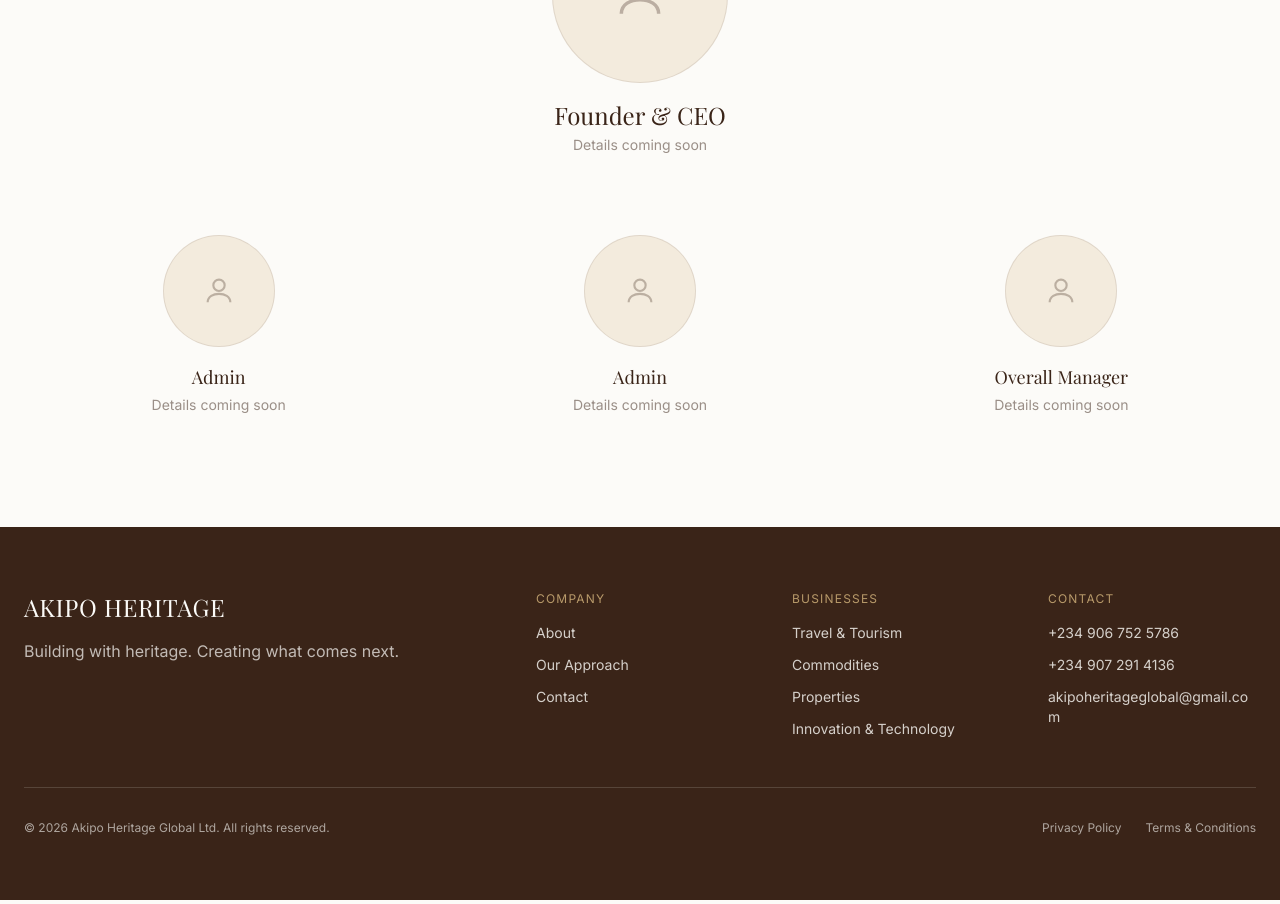
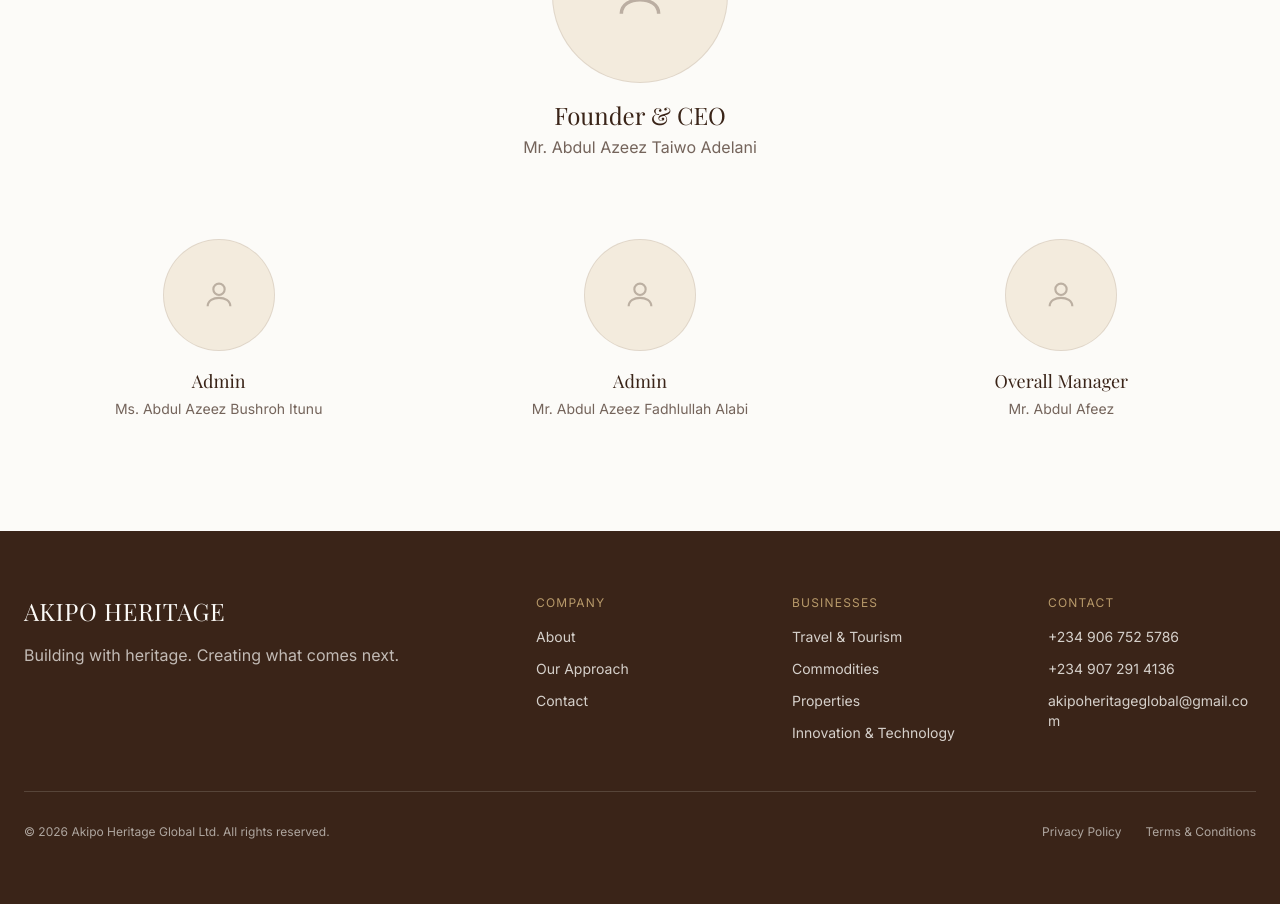
Before and after one commit to fadhlullahswork-art/akipo-heritage-global, a Next.js app: page /about in a window 1280 px wide. Shown: the part 3700-4604 px from the top of the page. Built offline with nearby package versions, Linux system fonts and the light colour scheme; a web font is replaced by a local one.

Commit message:
Alhamdulillah

```diff
--- a/src/app/about/page.tsx
+++ b/src/app/about/page.tsx
@@ -144,18 +144,18 @@ export default function AboutPage() {
             </div>
             <div>
               <h3 className="font-heading text-2xl">Founder & CEO</h3>
-              <p className="text-heritage-brown/50 text-sm mt-1">Details coming soon</p>
+              <p className="text-heritage-brown/70 text-base mt-1">Mr. Abdul Azeez Taiwo Adelani</p>
             </div>
           </div>
 
           {/* Leadership team */}
           <div className="grid sm:grid-cols-3 gap-8">
             {[
-              "Admin",
-              "Admin",
-              "Overall Manager",
-            ].map((role, i) => (
-              <div key={`${role}-${i}`} className="flex flex-col items-center text-center gap-4">
+              { role: "Admin", name: "Ms. Abdul Azeez Bushroh Itunu" },
+              { role: "Admin", name: "Mr. Abdul Azeez Fadhlullah Alabi" },
+              { role: "Overall Manager", name: "Mr. Abdul Afeez" },
+            ].map((person, i) => (
+              <div key={`${person.role}-${i}`} className="flex flex-col items-center text-center gap-4">
                 <div className="w-28 h-28 rounded-full bg-heritage-cream border border-heritage-brown/10 flex items-center justify-center">
                   <svg width="34" height="34" viewBox="0 0 24 24" fill="none" stroke="currentColor" strokeWidth="1.5" className="text-heritage-brown/30">
                     <circle cx="12" cy="8" r="4" />
@@ -163,8 +163,8 @@ export default function AboutPage() {
                   </svg>
                 </div>
                 <div>
-                  <h3 className="font-heading text-lg">{role}</h3>
-                  <p className="text-heritage-brown/50 text-sm mt-1">Details coming soon</p>
+                  <h3 className="font-heading text-lg">{person.role}</h3>
+                  <p className="text-heritage-brown/70 text-sm mt-1">{person.name}</p>
                 </div>
               </div>
             ))}
```
